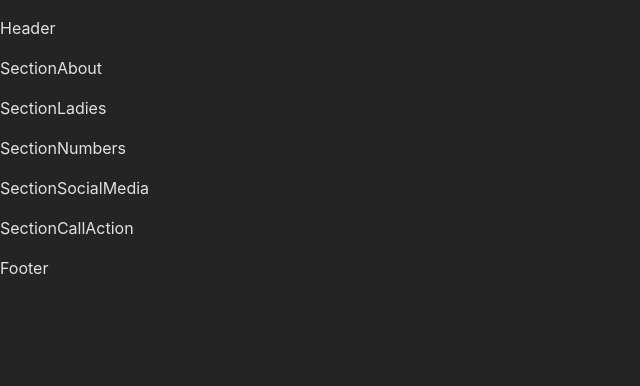
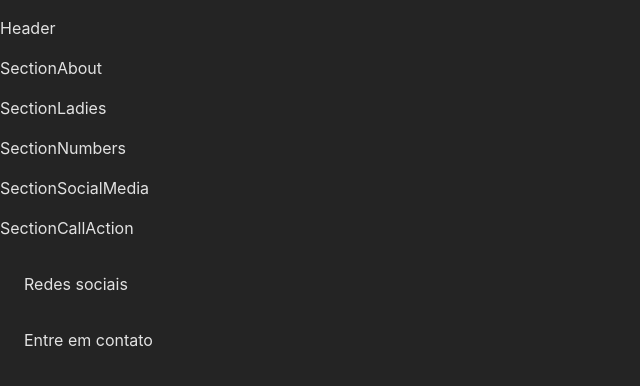
Before and after one commit to pyladiesfortaleza-admin/site-pyladies, a React (Vite) app: page / in a window 1280 px wide. Shown: the top 386 px of the page, without its empty margins (0-640 px from the left). Built offline with nearby package versions, Linux system fonts and the light colour scheme.

Commit message:
estrutura incial do footer

```diff
--- a/package.json
+++ b/package.json
@@ -10,6 +10,9 @@
     "preview": "vite preview"
   },
   "dependencies": {
+    "@emotion/react": "^11.11.0",
+    "@emotion/styled": "^11.11.0",
+    "@mui/material": "^5.12.3",
     "react": "^18.2.0",
     "react-dom": "^18.2.0"
   },
--- a/src/components/Footer/Footer.tsx
+++ b/src/components/Footer/Footer.tsx
@@ -1,7 +1,30 @@
+import { Container, Grid } from "@mui/material";
+// import { FontAwesomeIcon } from '@fortawesome/react-fontawesome';
+
 const Footer = () => {
   return (
     <>
-      <p>Footer</p>
+    <Container>
+      <Grid container>
+        <p>Redes sociais</p>
+        <Grid item>
+          {/* <FontAwesomeIcon icon="fa-brands fa-github" /> */}
+        </Grid>
+        <Grid item>
+
+        </Grid>
+        <Grid item>
+
+        </Grid>
+        <Grid item>
+
+        </Grid>
+      </Grid>
+
+      <Grid container>
+        <p>Entre em contato</p>
+      </Grid>
+    </Container>
     </>
   );
 };
```
Also changed, not shown: 1 other file (tests, documents, lock files or other folders).
